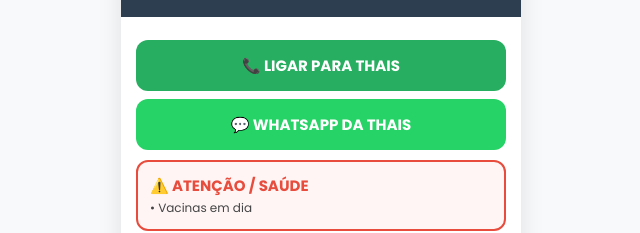
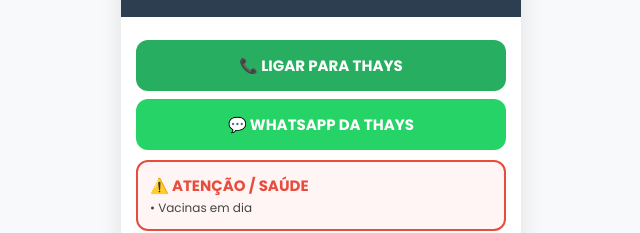
Before and after one commit to luiz8952/sospets, a plain HTML site: page thais/chloe/index.html in a window 1280 px wide. Shown: the part 224-457 px from the top of the page, 319-959 px from the left. Drawn offline with Linux system fonts and the light colour scheme.

Commit message:
Update index.html

```diff
--- a/thais/chloe/index.html
+++ b/thais/chloe/index.html
@@ -49,8 +49,8 @@
     </div>
 
     <div class="content">
-        <a href="tel:21989295062" class="btn">📞 LIGAR PARA THAIS</a>
-        <a href="https://wa.me/5521979951050?text=Encontrei%20o%20Chloe!" class="btn btn-wa">💬 WHATSAPP DA THAIS</a>
+        <a href="tel:21989295062" class="btn">📞 LIGAR PARA THAYS</a>
+        <a href="https://wa.me/5521989295062?text=Encontrei%20o%20Chloe!" class="btn btn-wa">💬 WHATSAPP DA THAYS</a>
 
         <div class="medical-alert">
             <h3>⚠️ ATENÇÃO / SAÚDE</h3>
```
